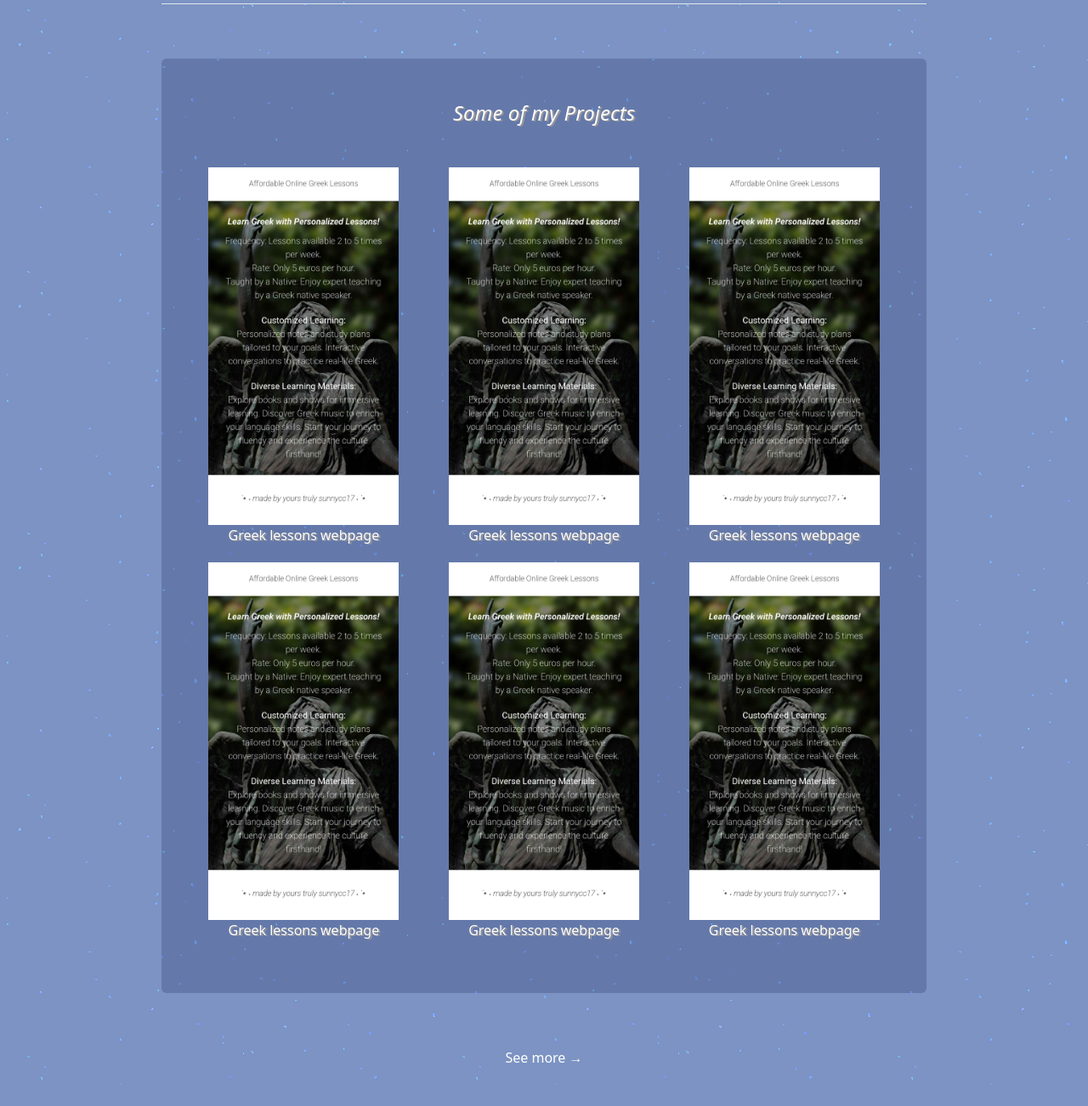
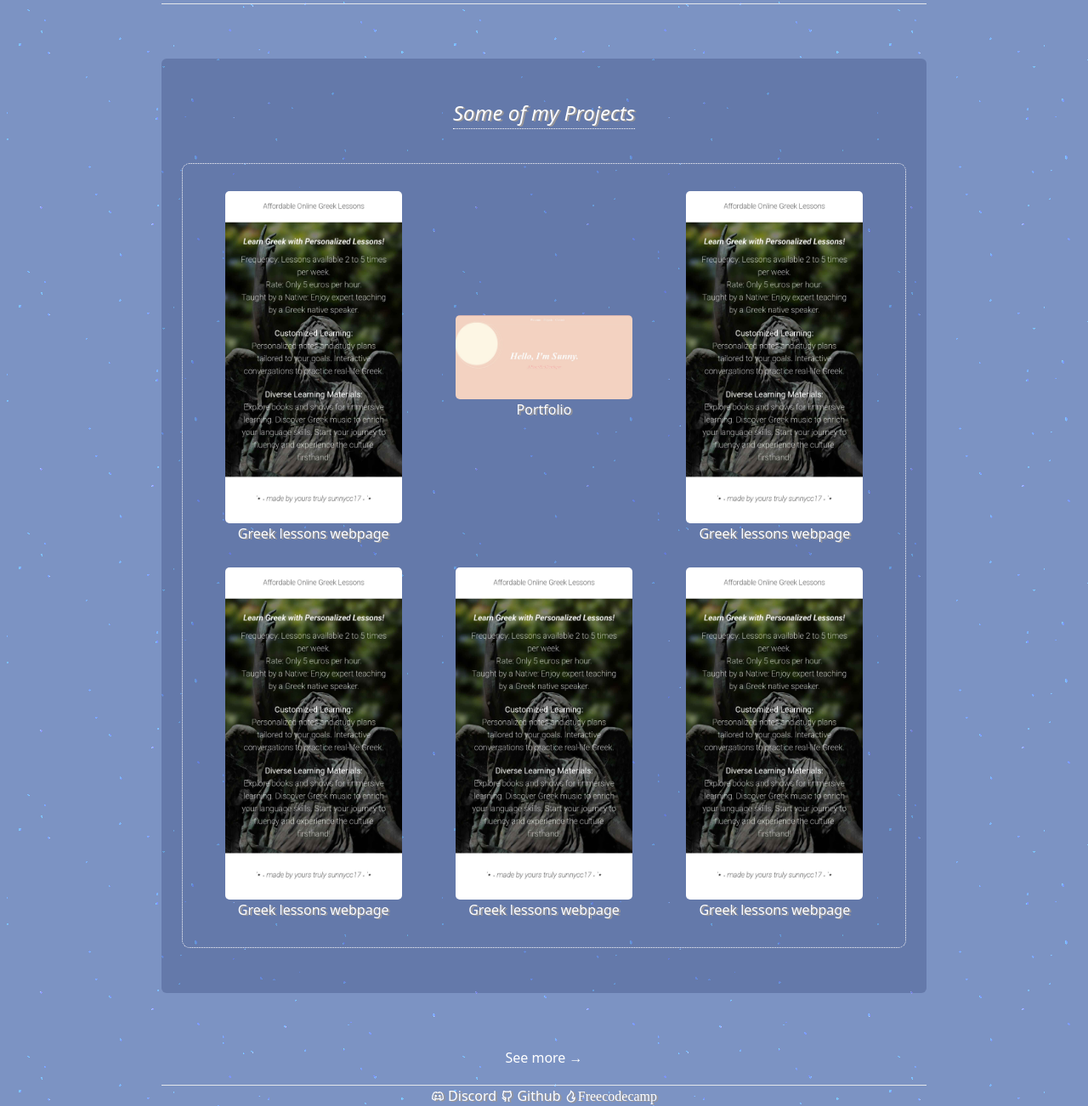
Before and after one commit to sunnycc17/Portfolio_2, a website: page index.html in a window 1280 px wide. Shown: the part 573-1875 px from the top of the page at 85% size. Before the commit the page ends 1850 px from the top, so only its background shows below. Drawn offline with nearby package versions, Linux system fonts and the light colour scheme.

Commit message:
pending work on projects section

```diff
--- a/index.html
+++ b/index.html
@@ -4,6 +4,8 @@
     <meta charset="UTF-8">
     <meta name="viewport" content="width=device-width, initial-scale=1.0">
     <link rel="icon" href="./img/snowflake.png" type="image/png" sizes="32x32">
+    <link
+    href="https://cdn.jsdelivr.net/npm/remixicon@4.5.0/fonts/remixicon.css" rel="stylesheet">
     <link href="./src/output.css" rel="stylesheet">
     <title>Portfolio</title>
 </head>
@@ -20,7 +22,7 @@
     <section id="home">
         <div class="flex flex-col justify-center items-center gap-2 p-8 text-white pt-56 pb-52 text-xl">
             <h1 class="font-extrabold mb-4 text-2xl">
-                ⊹ ₊ ❅ Hi I'm Wintery a Front End Developer ❅ ₊ ⊹</h1>
+                ⊹ ₊ ❅ Hi I'm Sunny a Front End Developer ❅ ₊ ⊹</h1>
             <p class="italic font-extralight">Feel free to contact me for any silly lil projects ♡</p>
         </div>
     </section>
@@ -28,42 +30,51 @@
     <hr class="flex justify-center">
 
     <section id="projects" class="p-6 m-16 rounded-md">
-        <div class="flex justify-center p-6 mb-3 font-extralight italic text-2xl">
+        <div class="flex justify-center p-6 mb-4 font-extralight italic text-2xl">
             <h2>Some of my Projects</h2>
         </div>
-        <div class="grid grid-cols-3 rounded-md gap-5 border-3 border-white p-3">
+        <div class="box grid grid-cols-3 gap-7 p-8">
 
             <a class="hover:cursor-auto flex flex-col items-center justify-center" target="_blank" href="https://sunnycc17.github.io/greek-lessons/">
-                <img width="224px" height="h-auto" class="hover:cursor-default w-56 h-auto "  src="./img/p1.jpg" alt="greek lessons webpage">
+                <img width="224px" height="h-auto" class="img1 hover:cursor-default w-52 h-auto "  src="./img/p1.jpg" alt="greek lessons webpage">
+                <p class="hover:cursor-pointer">Greek lessons webpage</p>
+            </a>
+            <a class="hover:cursor-auto flex flex-col items-center justify-center" target="_blank" href="https://sunnycc17.github.io/portfolio/">
+                <img width="224px" height="h-auto" class="img1 hover:cursor-default w-52 h-auto "  src="./img/p2.JPG" alt="Portfolio">
+                <p class="hover:cursor-pointer">Portfolio</p>
+            </a>
+            <a class="hover:cursor-auto flex flex-col items-center justify-center" target="_blank" href="https://sunnycc17.github.io/greek-lessons/">
+                <img width="224px" height="h-auto" class="img1 hover:cursor-default w-52 h-auto "  src="./img/p1.jpg" alt="greek lessons webpage">
                 <p class="hover:cursor-pointer">Greek lessons webpage</p>
             </a>
             <a class="hover:cursor-auto flex flex-col items-center justify-center" target="_blank" href="https://sunnycc17.github.io/greek-lessons/">
-                <img width="224px" height="h-auto" class="hover:cursor-default w-56 h-auto "  src="./img/p1.jpg" alt="greek lessons webpage">
+                <img width="224px" height="h-auto" class="img1 hover:cursor-default w-52 h-auto "  src="./img/p1.jpg" alt="greek lessons webpage">
                 <p class="hover:cursor-pointer">Greek lessons webpage</p>
             </a>
             <a class="hover:cursor-auto flex flex-col items-center justify-center" target="_blank" href="https://sunnycc17.github.io/greek-lessons/">
-                <img width="224px" height="h-auto" class="hover:cursor-default w-56 h-auto "  src="./img/p1.jpg" alt="greek lessons webpage">
+                <img width="224px" height="h-auto" class="img1 hover:cursor-default w-52 h-auto "  src="./img/p1.jpg" alt="greek lessons webpage">
                 <p class="hover:cursor-pointer">Greek lessons webpage</p>
             </a>
             <a class="hover:cursor-auto flex flex-col items-center justify-center" target="_blank" href="https://sunnycc17.github.io/greek-lessons/">
-                <img width="224px" height="h-auto" class="hover:cursor-default w-56 h-auto "  src="./img/p1.jpg" alt="greek lessons webpage">
-                <p class="hover:cursor-pointer">Greek lessons webpage</p>
-            </a>
-            <a class="hover:cursor-auto flex flex-col items-center justify-center" target="_blank" href="https://sunnycc17.github.io/greek-lessons/">
-                <img width="224px" height="h-auto" class="hover:cursor-default w-56 h-auto "  src="./img/p1.jpg" alt="greek lessons webpage">
-                <p class="hover:cursor-pointer">Greek lessons webpage</p>
-            </a>
-            <a class="hover:cursor-auto flex flex-col items-center justify-center" target="_blank" href="https://sunnycc17.github.io/greek-lessons/">
-                <img width="224px" height="h-auto" class="hover:cursor-default w-56 h-auto "  src="./img/p1.jpg" alt="greek lessons webpage">
+                <img width="224px" height="h-auto" class="img1 hover:cursor-default w-52 h-auto "  src="./img/p1.jpg" alt="greek lessons webpage">
                 <p class="hover:cursor-pointer">Greek lessons webpage</p>
             </a>
         </div>
     </section>
 
-    <div class="pb-5 ">
+    <div class="pb-5">
         <button class=""><a target="_blank" href="https://github.com/sunnycc17">See more →</a></button>
     </div>
 
+    <hr class="flex justify-center">
+
+    <section id="contact">
+        <div>
+            <a target="_blank" href="./discord.html"><i class="ri-discord-line"></i> Discord</a>
+            <a target="_blank" href="https://github.com/sunnycc17"><i class="ri-github-line"></i> Github</a>
+            <a target="_blank" href="https://www.freecodecamp.org/sunnyc17"><i class="ri-fire-line">Freecodecamp</i></a>
+        </div>
+    </section>
 
 </body>
 </html>
--- a/src/input.css
+++ b/src/input.css
@@ -33,3 +33,17 @@ hr  {
     width: 900px;
     height: 1100px;
 }
+
+#projects h2 {
+    padding-bottom: 2px;
+    border-bottom: 1px dotted rgb(254, 251, 251);
+}
+
+#projects .box {
+    border: 0.5px dotted rgb(254, 251, 251);
+    border-radius: 9px;
+}
+
+.img1 {
+    border-radius: 5px;
+}
```
Also changed, not shown: discord.html (added, +30 -0 lines), img/p2.JPG (added), src/output.css.
